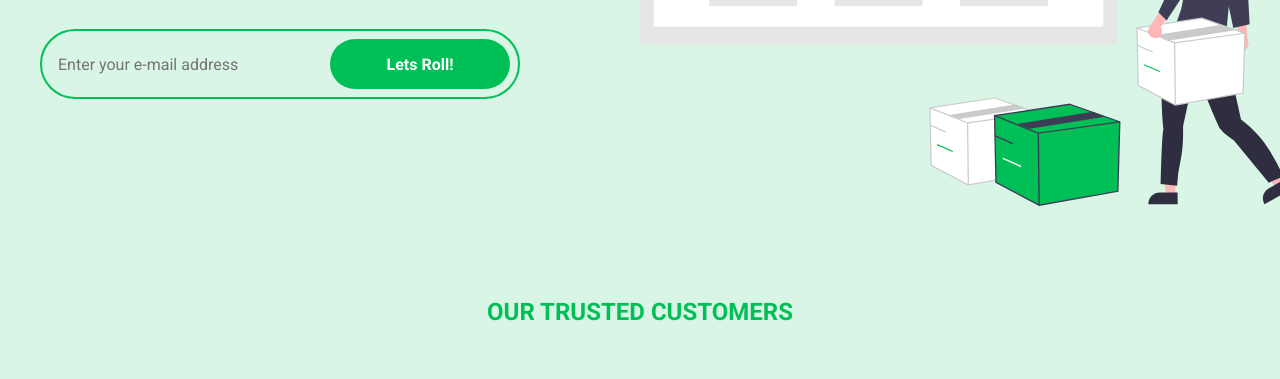
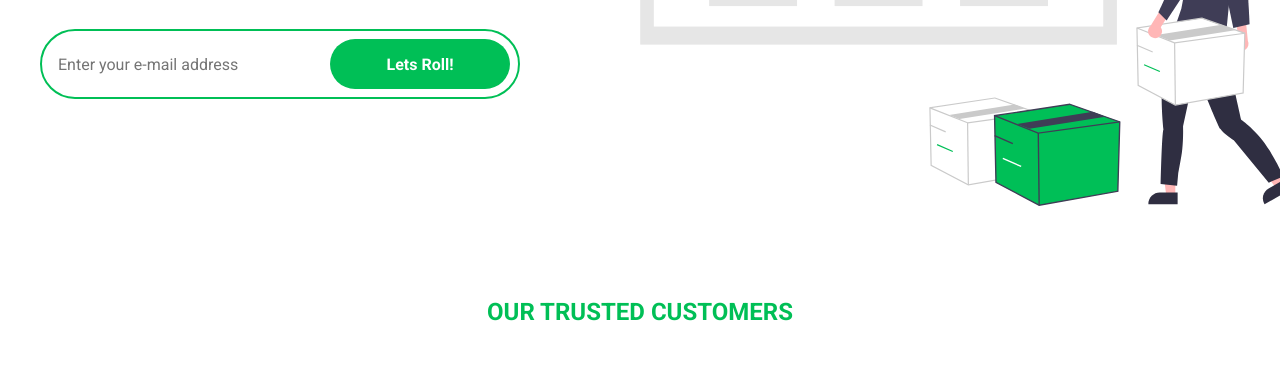
Before and after one commit to Ghost23i/shopify-template-ecommerce, a plain HTML site: page index.html in a window 1280 px wide. Shown: the part 491-870 px from the top of the page. Drawn offline with Linux system fonts and the light colour scheme.

Commit message:
Changed background color of site to white

```diff
--- a/shopifystyle.css
+++ b/shopifystyle.css
@@ -35,11 +35,16 @@ html{
     align-items: center;
 }
 
+html {
+    position: relative;
+}
+
 body{
     background-image: url(../Two/Dassets/wave.svg);
     background-repeat: repeat;
-    background-color: #00bf5627;
-
+    background-color: #fff;
+    position: relative;
+    overflow-x: hidden;
 }
 
 button{
```
